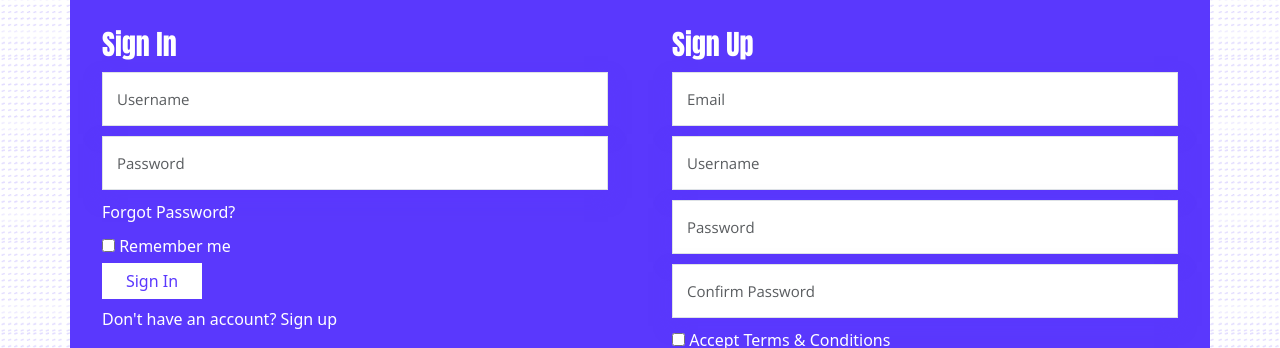
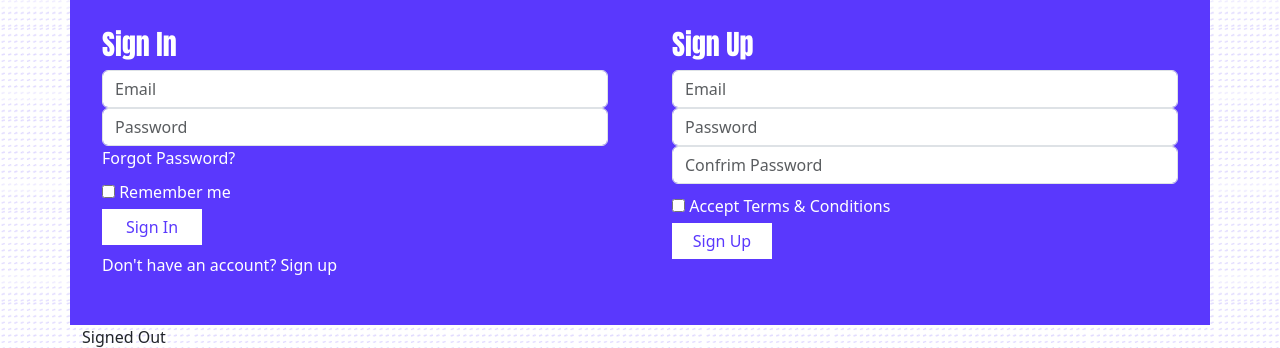
Before and after one commit to Christiannaira/mini-project-react, a React (Vite) app: page /account in a window 1280 px wide. Shown: the part 452-800 px from the top of the page. Built offline with nearby package versions, Linux system fonts and the light colour scheme; no server answers; a web font is replaced by a local one.

Commit message:
add signin signup firebase

```diff
--- /dev/null
+++ b/src/components/auth/AuthDetails.jsx
@@ -0,0 +1,44 @@
+import { onAuthStateChanged, signOut } from "firebase/auth";
+import React, { useEffect, useState} from "react";
+import { auth } from "../../firebase";
+
+
+const AuthDetails = () => {
+
+    const [authuser, setAuthUser] = useState(null);
+
+    useEffect(() => {
+        const listen = onAuthStateChanged(auth, (user) => {
+            if (user) {
+                setAuthUser(user)
+            }
+            else {
+                setAuthUser(null);
+            }
+        });
+            return () => {
+                listen();
+            }
+    }, [] );
+
+    const userSignOut = () => {
+        signOut(auth).then(() => {
+            console.log(`sign out successful`);
+        })
+        .catch(error => console.log(error))
+    }
+
+
+
+
+    return(
+        <>
+        <div>
+            { authuser ? <><p>{`Signed In as ${authuser.email}`}</p><button onClick={userSignOut}>Sign Out</button></> : <p>Signed Out</p>}
+        </div>
+        </>
+    )
+
+}
+
+export default AuthDetails;
--- /dev/null
+++ b/src/components/auth/SignIn.jsx
@@ -0,0 +1,52 @@
+import { signInWithEmailAndPassword } from "firebase/auth";
+import React, { useState } from "react";
+import { auth } from "../../firebase";
+
+
+
+const SignIn = () => {
+
+    const [email, setEmail] = useState("");
+    const [password, setPassword] = useState("");
+
+    const signIn = (e) => {
+        e.preventDefault();
+        signInWithEmailAndPassword(auth, email, password)
+        .then((userCredential) => {
+            console.log(userCredential)
+        })
+            .catch((error) => {
+                console.log(error);
+            });
+    };
+
+    return(
+        <>
+
+
+
+
+
+
+                            <form onSubmit={signIn}>
+                            <input type="email" placeholder="Email" className='form-control' value={email} onChange={(e) => setEmail(e.target.value)}></input>
+                                <input type="password" placeholder='Password' className='form-control' value={password} onChange={(e) => setPassword(e.target.value)}/>
+                                <span>Forgot Password?</span>
+                                <label className='rememberMe' htmlFor='rememberMe'>
+                                    <input type="checkbox" id='rememberMe' /> <span>Remember me</span>
+                                </label>
+                                <div className="account-btn">
+                                    <button type="submit" className='btn btn-success'>Sign In</button>
+
+                                </div>
+                                <div className='mt-2'>
+                                    <p>Don't have an account? <a href="">Sign up</a></p>
+                                </div>
+                            </form>
+
+
+        </>
+    )
+}
+
+export default SignIn;
--- /dev/null
+++ b/src/components/auth/SignUp.jsx
@@ -0,0 +1,46 @@
+import { createUserWithEmailAndPassword } from "firebase/auth";
+import React, { useState } from "react";
+import { auth } from "../../firebase";
+
+
+
+const SignUp = () => {
+
+    const [email, setEmail] = useState("");
+    const [password, setPassword] = useState("");
+
+    const signUp = (e) => {
+        e.preventDefault();
+        createUserWithEmailAndPassword(auth, email, password)
+        .then((userCredential) => {
+            console.log(userCredential)
+        })
+            .catch((error) => {
+                console.log(error);
+            });
+    };
+
+    return(
+        <>
+
+
+
+
+
+
+            <form onSubmit={signUp}>
+                    <input type="email" placeholder="Email" className='form-control' value={email} onChange={(e) => setEmail(e.target.value)}></input>
+                    <input type="password" placeholder="Password"  className='form-control' value={password} onChange={(e) => setPassword(e.target.value)}></input>
+                    <input type="password" placeholder="Confrim Password"  className='form-control' value={password} onChange={(e) => setPassword(e.target.value)}></input>
+                        <label className='acceptTC' htmlFor="accept">
+                                <input type="checkbox" id="accept" /> <span>Accept <a >Terms & Conditions</a></span>
+                        </label>
+                        <button type="submit" className='btn btn-success'>Sign Up</button>
+
+            </form>
+
+        </>
+    )
+}
+
+export default SignUp;
--- a/src/pages/Accounts.jsx
+++ b/src/pages/Accounts.jsx
@@ -1,5 +1,8 @@
 import AccountAnimation from '../assets/account-animation.gif'
 import { Link } from 'react-router-dom';
+import SignIn from '../components/auth/SignIn';
+import SignUp from '../components/auth/SignUp';
+import AuthDetails from '../components/auth/AuthDetails';
 
 function Accounts() {
     return (
@@ -7,46 +10,33 @@ function Accounts() {
             <section className="accounts">
                 {/*breadcrumb section layout*/}
                 <div className='breadcrumb'>
-                    <Link to='/'>Home</Link><i class='bx bx-chevron-right'></i> Account <i class='bx bx-chevron-right'></i>
+                    <Link to='/'>Home</Link><i className='bx bx-chevron-right'></i> Account <i className='bx bx-chevron-right'></i>
                 </div>
+
+                {/* account section */}
                 <div className="container accounts-content">
                     <div className="main-content text-center">
                         <h1>YOUR ACCOUNT</h1>
                         <img src={AccountAnimation} alt="account-animation" width={'300px'} />
                     </div>
+
                     <div className="row">
                         <div className="col-md-6">
+                        {/* sign in section */}
                             <h3>Sign In</h3>
-                            <form action="">
-                                <input type="text" placeholder='Username' className='form-control' />
-                                <input type="text" placeholder='Password' className='form-control' />
-                                <span>Forgot Password?</span>
-                                <label className='rememberMe' htmlFor='rememberMe'>
-                                    <input type="checkbox" id='rememberMe' /> <span>Remember me</span>
-                                </label>
-                                <div className="account-btn">
-                                    <a href="" className='btn btn-success'>Sign In</a>
-                                </div>
-                                <div className='mt-2'>
-                                    <p>Don't have an account? <a href="">Sign up</a></p>
-                                </div>
-                            </form>
+                            <SignIn />
                         </div>
+
+                        {/* sign up section */}
                         <div className="col-md-6">
                             <h3>Sign Up</h3>
-                            <form action="">
-                                <input type="text" placeholder='Email' className='form-control' />
-                                <input type="text" placeholder='Username' className='form-control' />
-                                <input type="text" placeholder='Password' className='form-control' />
-                                <input type="text" placeholder='Confirm Password' className='form-control' />
-                                <label className='acceptTC' htmlFor="accept">
-                                    <input type="checkbox" id="accept" /> <span>Accept <a >Terms & Conditions</a></span>
-                                </label>
-                                <a href="#" className='btn btn-success'>Sign Up</a>
-                            </form>
+                            <SignUp />
                         </div>
+
+                        <AuthDetails />
                     </div>
-                </div>
+</div>
+
             </section>
 
         </>
```
